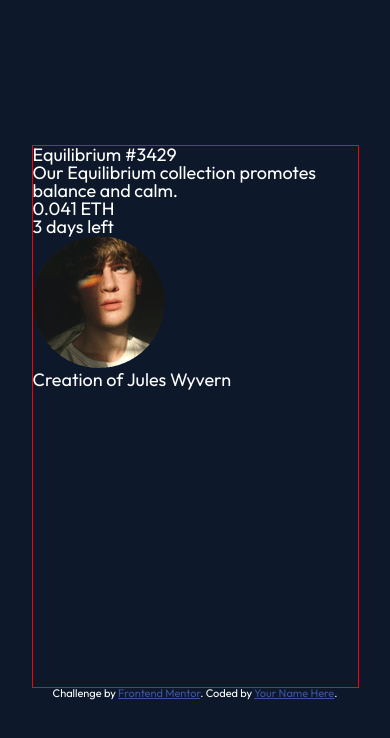
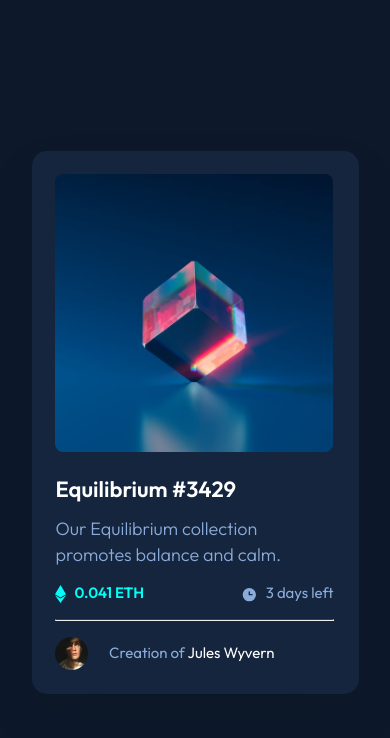
Before and after one commit to Jason-Donmoyer/NFT-Preview_card_component, a plain HTML site: page index.html in a window 390 px wide. Drawn offline with Linux system fonts and the light colour scheme.

Commit message:
HTML and CSS: -HTML: --added classes for styling purposes --added hr that was missed in initial markup -CSS: --layout and styling for mobile devices

```diff
--- a/index.html
+++ b/index.html
@@ -21,9 +21,9 @@
     <!-- container to hold background image -->
     <div class="main-image-container"></div>
 
-    <h1>Equilibrium #3429</h1>
+    <h1 class="main-headline">Equilibrium #3429</h1>
 
-    <p>Our Equilibrium collection promotes balance and calm.</p>
+    <p class="main-copy">Our Equilibrium collection promotes balance and calm.</p>
 
     <div class="pricing-info-container">
       <div class="price-container">
@@ -36,18 +36,20 @@
       </div>
     </div>
 
+    <hr class="blue-line">
+
     <div class="credit-container">
       <img class="avatar-img" src="images/image-avatar.png" alt="Jules Wyvern photo">
-      <h3><span class="credit-text-copy">Creation of</span> Jules Wyvern</h3>
+      <h3 class="credit-container-copy"><span class="blue-credit-copy">Creation of</span> Jules Wyvern</h3>
     </div>
 
   </div>
 
 
 
-  <div class="attribution">
+  <!-- <div class="attribution">
     Challenge by <a href="https://www.frontendmentor.io?ref=challenge" target="_blank">Frontend Mentor</a>.
     Coded by <a href="#">Your Name Here</a>.
-  </div>
+  </div> -->
 </body>
 </html>
--- a/styles/styles.css
+++ b/styles/styles.css
@@ -56,5 +56,132 @@ body {
 .main-content-container {
   height: 30.166667rem;
   width: 18.166667rem;
-  border: 1px solid red;
+  background-color: var(--card-bg-dark-blue);
+  box-shadow: 0px 25px 50px rgba(0, 0, 0, 0.0952917);
+  border-radius: 0.833333rem;
+  padding: 1.333333rem 1.388889rem 1.333333rem 1.333333rem;
 }
+
+
+.main-image-container {
+  background-image: url('../images/image-equilibrium.jpg');
+  background-repeat: no-repeat;
+  background-position: center;
+  background-size: contain;
+  height: 15.444444rem;
+  width: 15.444444rem;
+  margin: 0;
+  padding: 0;
+  border-radius: 0.444444rem;
+}
+
+
+.main-headline {
+  font-size: 1.222222rem;
+  font-weight: var(--fw-bold);
+  line-height: 1.54rem;
+  margin-top: 1.333333rem;
+}
+
+
+.main-copy {
+  font-weight: var(--fw-light);
+  line-height: 1.444444rem;
+  color: var(--soft-blue);
+  margin-top: 0.666667rem;
+}
+
+
+.pricing-info-container {
+  height: 1.055556rem;
+  width: 100%;
+  display: flex;
+  align-items: center;
+  justify-content: space-between;
+  margin-top: 0.888889rem;
+  padding: 0;
+}
+
+.pricing-info-container h2 {
+  font-size: 0.833333rem;
+  line-height: 1.05rem;
+}
+
+
+/* Pricing Info Container shared styles */
+.price-container,
+.time-remaining-container {
+  display: flex;
+  align-items: center;
+  justify-content: space-between;
+}
+
+
+.price-container {
+  width: 4.915556rem;
+}
+
+
+.ether-img {
+  height: 1rem;
+  width: 0.611111rem;
+  background-image: url('../images/icon-ethereum.svg');
+}
+
+
+.pricing-copy {
+  font-weight: var(--fw-bold);
+  color: var(--cyan);
+}
+
+
+.time-remaining-container {
+  width: 5.149444rem;
+}
+
+
+.clock-img {
+  height: 0.888889rem;
+  width: 0.888889rem;
+  background-image: url('../images/icon-clock.svg');
+}
+
+
+.time-remaining-copy {
+  color: var(--soft-blue);
+}
+
+
+.blue-line {
+  border-top: 1px solid var(--line-dark-blue);
+  margin-top: 0.888889rem;
+  margin-bottom: 0.888889rem;
+}
+
+
+.credit-container {
+  height: 1.833333rem;
+  width: 12.166667rem;
+  display: flex;
+  align-items: center;
+  justify-content: space-between;
+  margin: 0;
+  padding: 0;
+}
+
+
+.avatar-img {
+  height: 1.833333rem;
+  width: 1.833333rem;
+}
+
+
+.credit-container-copy {
+  font-size: 0.833333rem;
+  line-height: 1.05rem;
+}
+
+
+.blue-credit-copy {
+  color: var(--soft-blue);
+}
```
